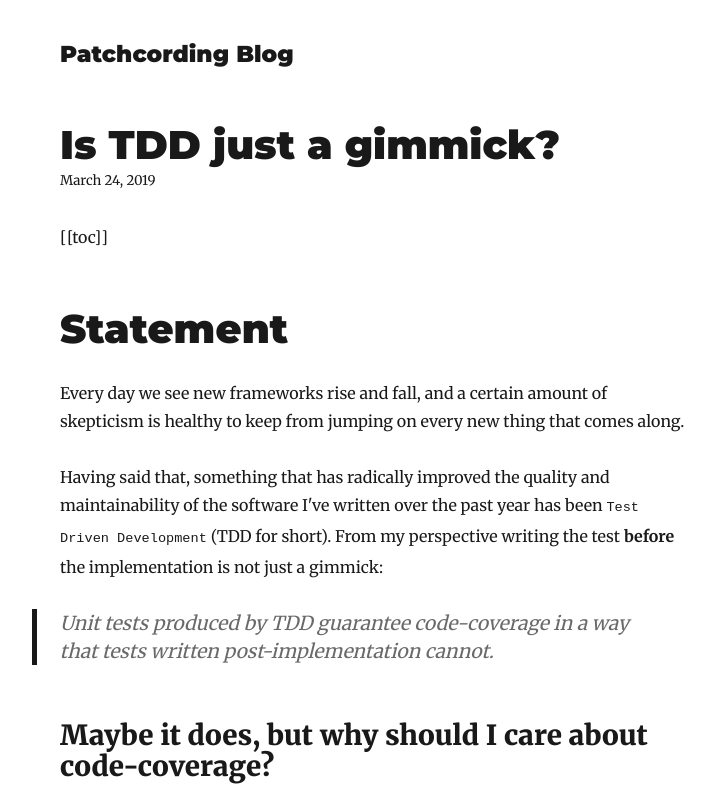
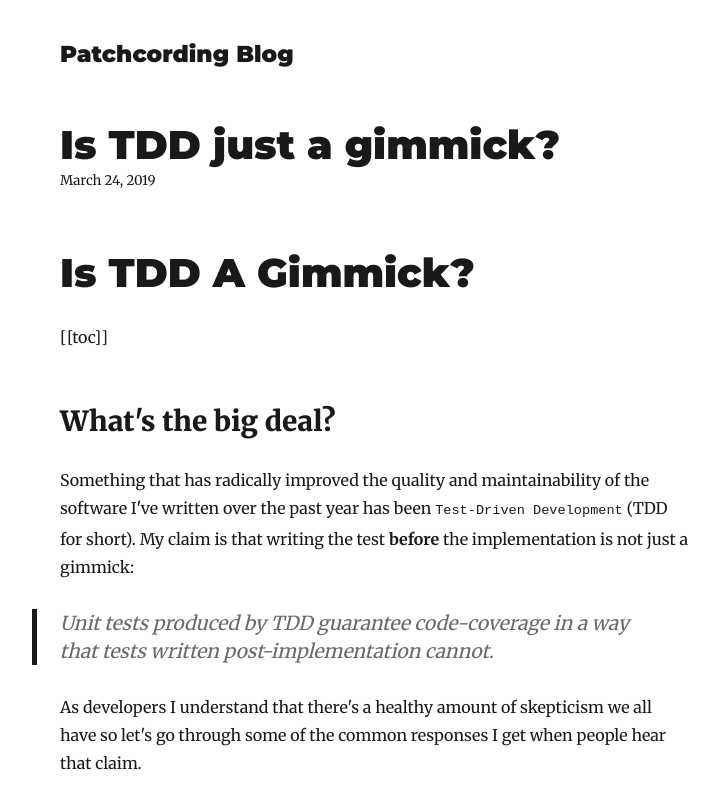
Before and after one commit to jLouzado/patchcording.com, a Gatsby site: page /2019-10-3-tdd-gimmick/ in a window 1280 px wide. Shown: the top 800 px of the page, without its empty margins (265-983 px from the left). Built offline with nearby package versions, Linux system fonts and the light colour scheme; Gatsby itself is replaced by a stand-in of ours; some packages are replaced by stand-ins of ours.

Commit message:
fix(tdd): Remove implication that TDD is "new"
fix: pull/11#discussion_r332616917

```diff
--- a/content/blog/2019-10-3-tdd-gimmick/index.md
+++ b/content/blog/2019-10-3-tdd-gimmick/index.md
@@ -3,15 +3,17 @@ title: 'Is TDD just a gimmick?'
 date: '2019-03-24T12:51:00.314Z'
 ---
 
+# Is TDD A Gimmick?
+
 [[toc]]
 
-# Statement
+## What's the big deal?
 
-Every day we see new frameworks rise and fall, and a certain amount of skepticism is healthy to keep from jumping on every new thing that comes along.
-
-Having said that, something that has radically improved the quality and maintainability of the software I've written over the past year has been `Test Driven Development` (TDD for short). From my perspective writing the test **before** the implementation is not just a gimmick:
+Something that has radically improved the quality and maintainability of the software I've written over the past year has been `Test-Driven Development` (TDD for short). My claim is that writing the test **before** the implementation is not just a gimmick:
 
 > Unit tests produced by TDD guarantee code-coverage in a way that tests written post-implementation cannot.
+
+As developers I understand that there's a healthy amount of skepticism we all have so let's go through some of the common responses I get when people hear that claim.
 
 ## Maybe it does, but why should I care about code-coverage?
 
```
